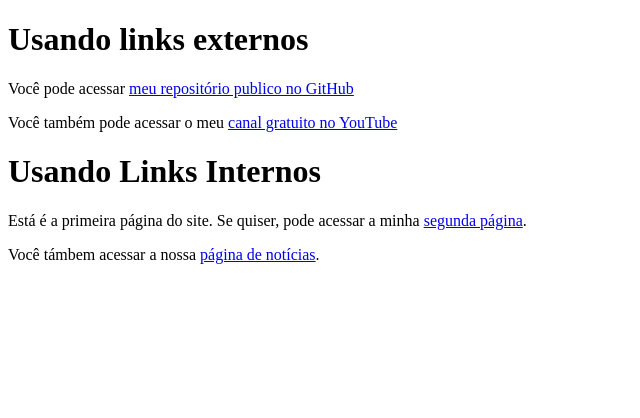
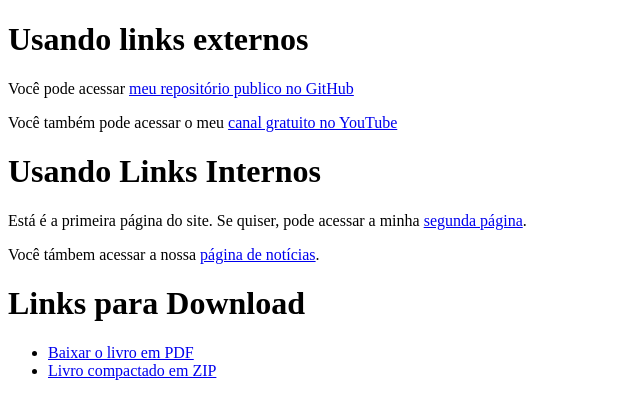
Before and after one commit to pedrohenriquebraga/curso-html-css, a plain HTML site: page exercicios/ex010/index.html in a window 1280 px wide. Shown: the whole page, without its empty margins (0-640 px from the left). Drawn offline with Linux system fonts and the light colour scheme.

Commit message:
update ex010

```diff
--- a/exercicios/ex010/index.html
+++ b/exercicios/ex010/index.html
@@ -12,5 +12,10 @@
     <h1>Usando Links Internos</h1>
     <p>Está é a primeira página do site. Se quiser, pode acessar a minha <a href="pag002.html" rel="next" target="_self">segunda página</a>.</p>
     <p>Você támbem acessar a nossa <a href="noticias/pag003.html" rel="next" target="_self">página de notícias</a>.</p>
+    <h1>Links para Download</h1>
+    <ul>
+        <li><a href="livro/meulivro.pdf" download="meulivro.pdf" type="application/pdf">Baixar o livro em PDF</a></li>
+        <li><a href="livro/meulivro.zip" download="meulivro.zip" type="application/zip">Livro compactado em ZIP</a></li>
+    </ul>
 </body>
 </html>
```
Also changed, not shown: 2 other files.
